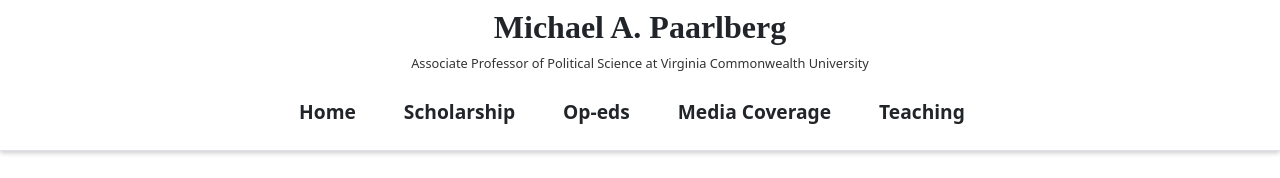
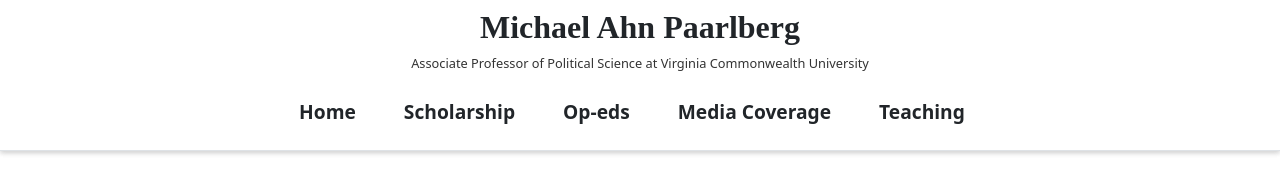
Before and after one commit to RelevantResearch/michael-paarlberg, a Jekyll site: the page built from _pages/home.md, in a window 1280 px wide. Shown: the top 178 px of the page. Built offline with Jekyll 4.4.1, drawn with Linux system fonts in a browser that asks for light colours; part of the change alters nothing that is shown.

```diff
--- a/_config.yml
+++ b/_config.yml
@@ -1,6 +1,6 @@
 url: "" # the base hostname & protocol for your site, e.g. http://example.com
 baseurl: "" # the subpath of your site, e.g. /blog
-title: "Michael A. Paarlberg" # the name of your site, e.g. ACME Corp.
+title: "Michael Ahn Paarlberg" # the name of your site, e.g. ACME Corp.
 description: "Associate Professor of Political Science at Virginia Commonwealth University"
 university:
 
--- a/_includes/home.html
+++ b/_includes/home.html
@@ -2,7 +2,7 @@
   <!-- Text Section -->
   <div class="col-md-6">
     <p>
-      My <a href="/scholarship">research</a> – published in
+      My <a href="/#scholarship">research</a> – published in
       <em>Comparative Migration Studies</em>, <em>Foreign Policy</em>, and
       several book chapters – dives into these issues, exploring the
       intersection of labor policy, political economy, migration, and social
@@ -16,11 +16,11 @@
         >Chief Latin America Policy Adviser</a
       >
       to the Bernie Sanders campaign in 2020. I also
-      <a href="/opeds">regularly publish</a> in leading news outlets such as
+      <a href="/#opeds">regularly publish</a> in leading news outlets such as
       <i>The Guardian</i>, <i>Washington Post</i>, and regularly
-      <a href="/media-coverage">offer interviews to journalists</a>. Journalists
-      are welcome to <a href="mailto:mapaarlberg@vcu.edu">email me</a> for
-      interviews.
+      <a href="/#media-coverage">offer interviews to journalists</a>.
+      Journalists are welcome to
+      <a href="mailto:mapaarlberg@vcu.edu">email me</a> for interviews.
     </p>
   </div>
 
```
